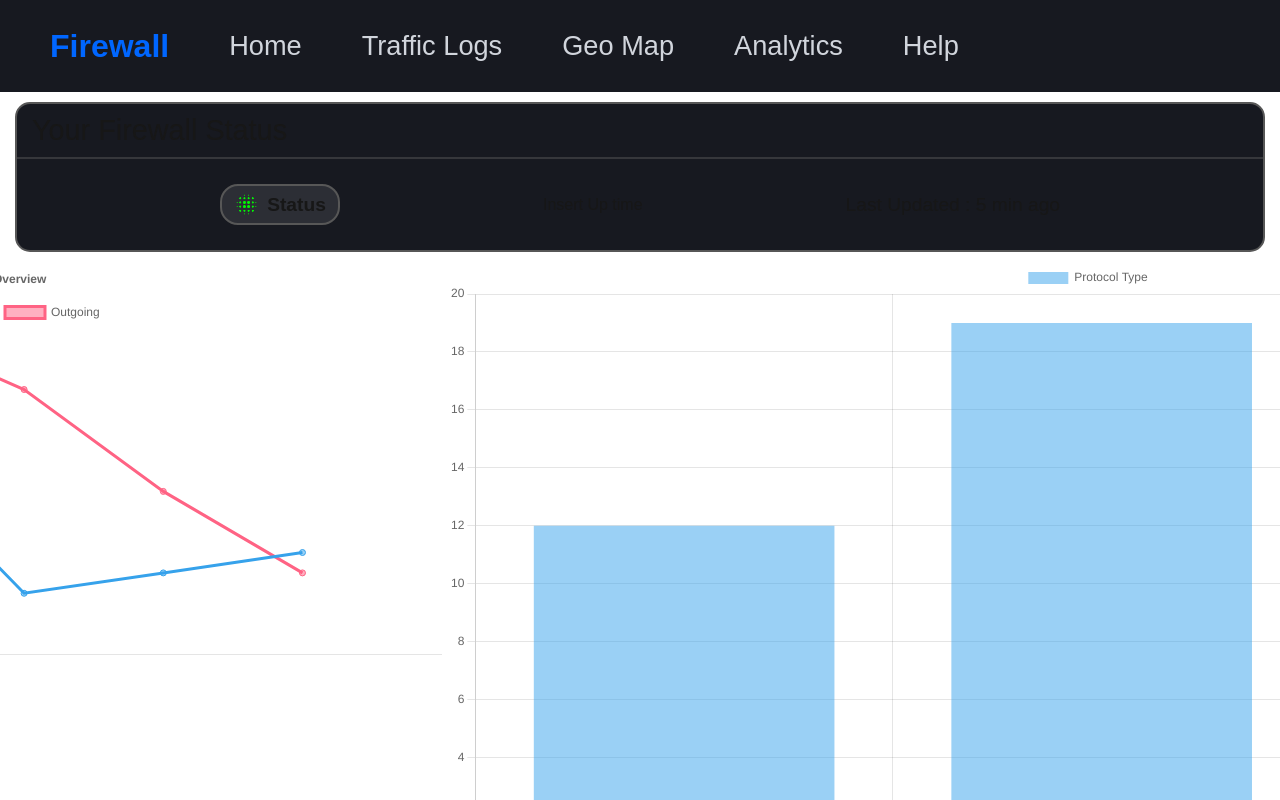
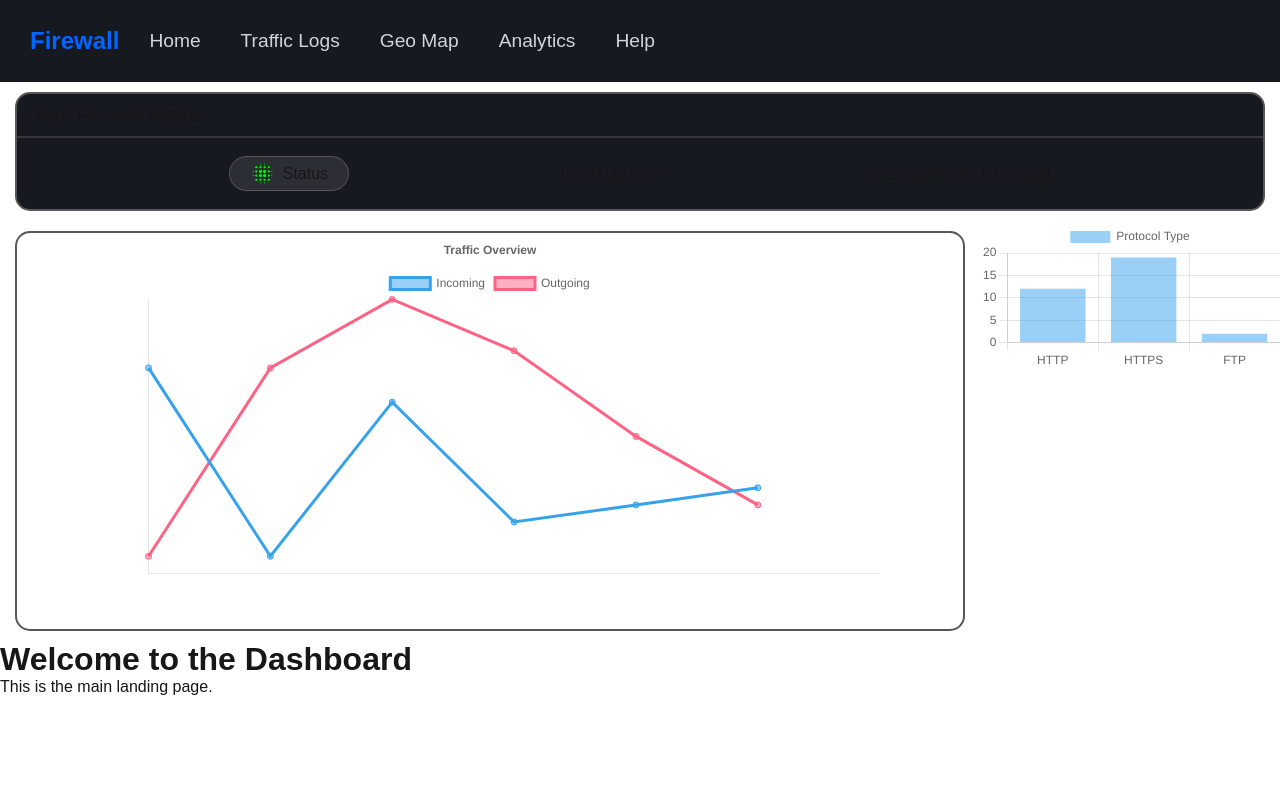
Before and after one commit to AndrewChan8/CS433, a Next.js app in the folder firewall_app/: page / in a window 1280 px wide. Shown: the top 800 px of the page. Built offline with nearby package versions, Linux system fonts and the light colour scheme.

Commit message:
added details

```diff
--- a/firewall_app/src/app/components/header/Header.module.css
+++ b/firewall_app/src/app/components/header/Header.module.css
@@ -13,15 +13,15 @@
   justify-content: space-evenly;
   align-items: center;
   width: 100%;
-  margin: 25px 15px;
+  margin: 18px 15px;
 }
 
 .lastUpdated {
-  font-size: 1.2rem;
+  font-size: 1rem;
 }
 
 .headerTitle {
-  font-size: 1.8rem;
+  font-size: 1.2rem;
   width: 100%;
   padding: 10px 15px;
 }
--- a/firewall_app/src/app/components/header/status/Status.module.css
+++ b/firewall_app/src/app/components/header/status/Status.module.css
@@ -5,8 +5,8 @@
   background-color: #2c2e35;
   width: 120px;
   border-radius: 18px;
-  padding: 6px 10px;
-  border: 2px #575757 solid;
+  padding: 4px 10px;
+  border: 1px #575757 solid;
 }
 
 .statusImg {
@@ -14,6 +14,5 @@
 }
 
 .statusMsg {
-  font-size: 1.2rem;
-  font-weight: bold;
+  font-size: 1rem;
 }
--- a/firewall_app/src/app/components/navbar/Navbar.module.css
+++ b/firewall_app/src/app/components/navbar/Navbar.module.css
@@ -7,16 +7,16 @@
 
 .logo a {
   color: #0066ff;
-  font-size: 2rem;
-  margin: 30px;
+  font-size: 1.5rem;
+  margin: 15px 10px;
   font-weight: bold;
 }
 
 .link {
   margin: 0 10px;
-  font-size: 1.7rem;
+  font-size: 1.2rem;
   color: #d1d5dc;
-  padding: 10px 20px;
+  padding: 10px;
 }
 
 .navbar a {
--- a/firewall_app/src/app/components/traffic/Protocol.js
+++ b/firewall_app/src/app/components/traffic/Protocol.js
@@ -19,7 +19,8 @@ function Protocol() {
     BarElement,
     Title,
     Tooltip,
-    Legend
+    Legend,
+    Colors
   );
   const data = {
     labels : ["HTTP", "HTTPS", "FTP"],
--- a/firewall_app/src/app/components/traffic/Traffic.js
+++ b/firewall_app/src/app/components/traffic/Traffic.js
@@ -4,10 +4,12 @@ import styles from "./Traffic.module.css"
 function Traffic () {
   return (
     <div className={styles.trafficMain}>
-      <div className={styles.graph}>
-        <InOut />
+      <div className={styles.trafficContainer}>
+        <InOut className={styles.trafficGraph} />
       </div>
-      <Protocol/>
+      <div className={styles.protocolContainer}>
+        <Protocol className={styles.protocolGraph}/>
+      </div>
     </div>
   )
 }
--- a/firewall_app/src/app/components/traffic/Traffic.module.css
+++ b/firewall_app/src/app/components/traffic/Traffic.module.css
@@ -1,10 +1,16 @@
 /* Traffic Graph */
-.graph {
-  width : 70%;
+.trafficContainer {
+  display: flex;
+  justify-content: center;
+  width : 80%;
+  border: 2px #575757 solid;
+  border-radius: 15px;
+  margin: 10px 15px;
+  height: 400px;
 }
 
 .trafficMain {
   display: flex;
   justify-content: center;
-  width: 100%
+  width: 100%;
 }
```
